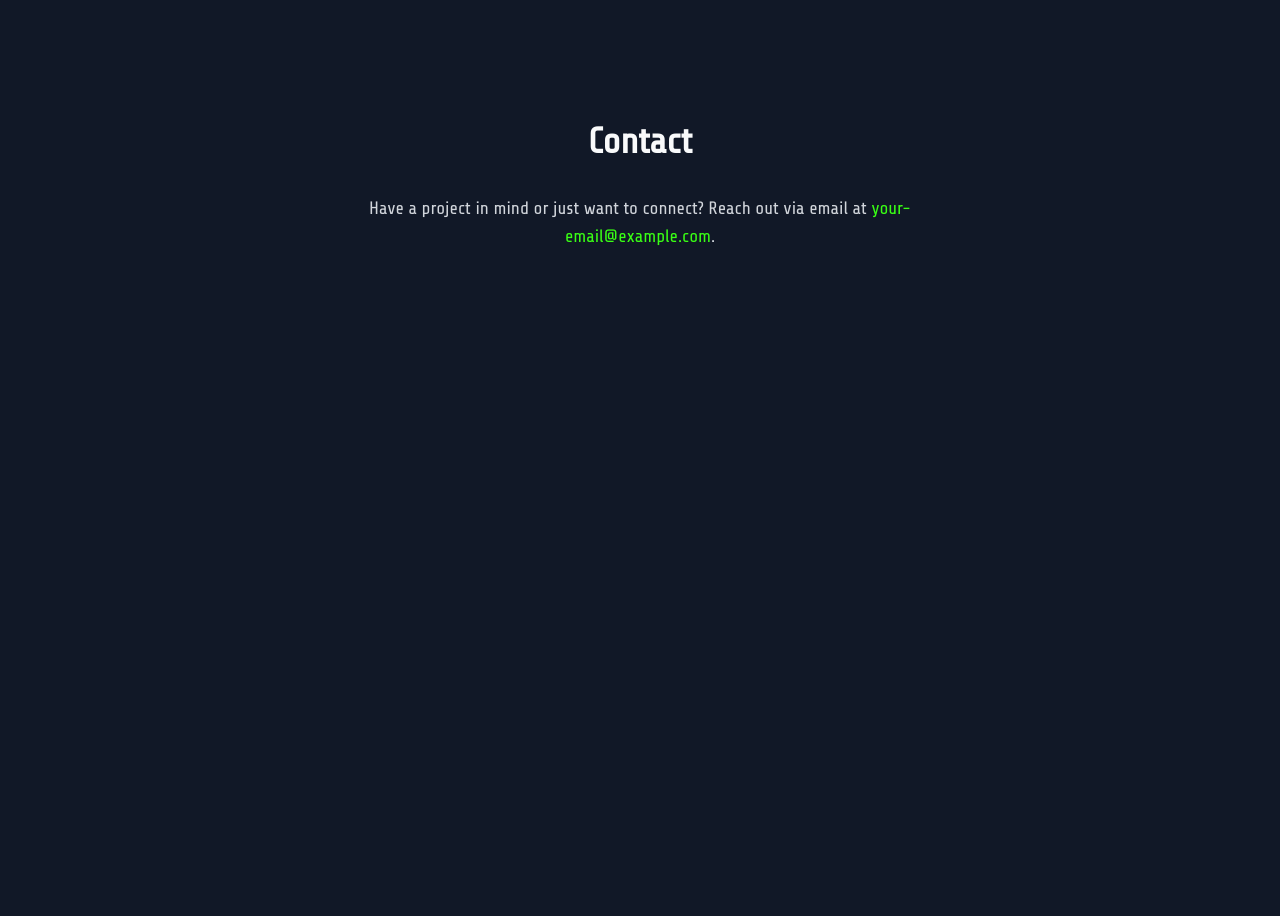
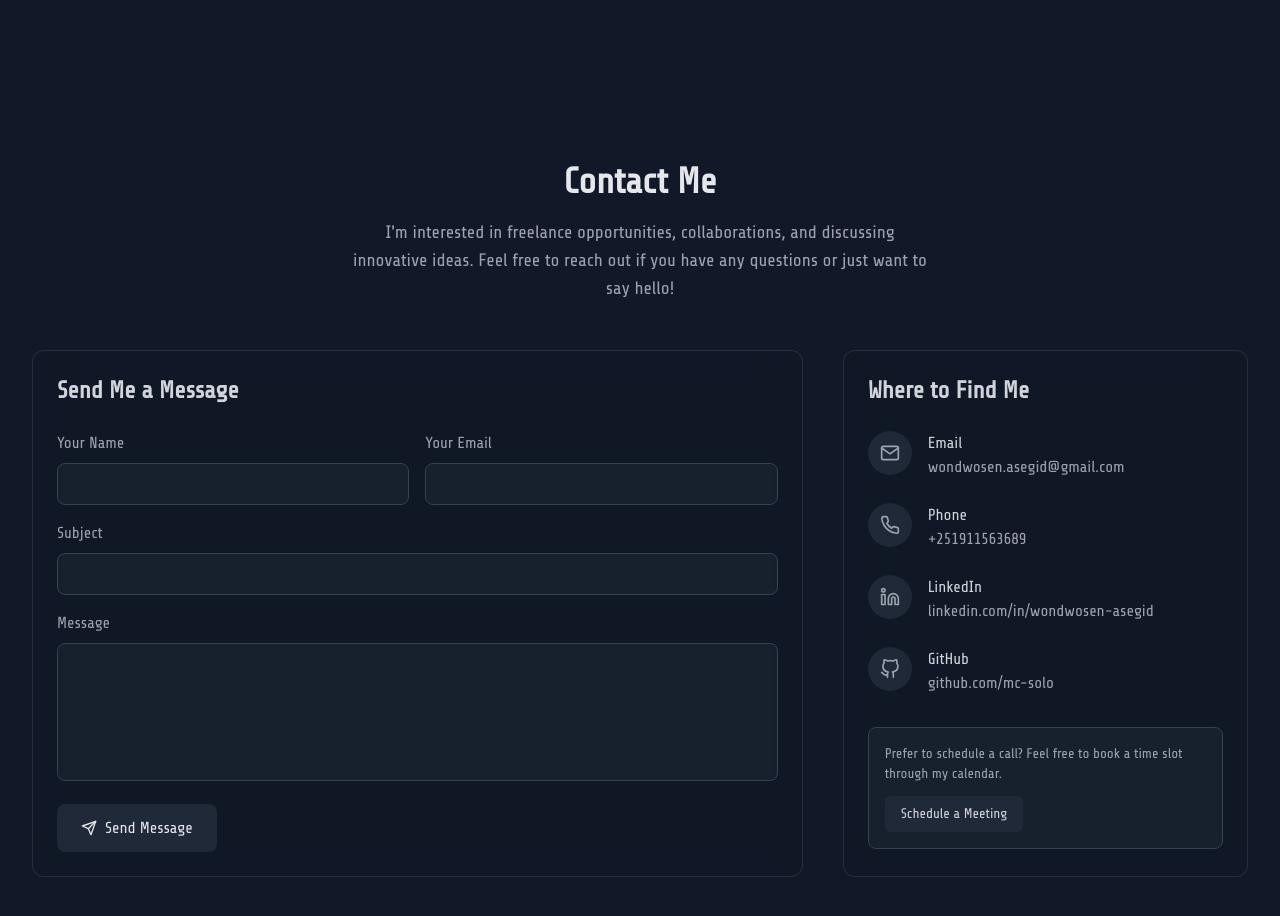
Before and after one commit to mc-solo/my-portfolio, a React (Vite) app: page / in a window 1280 px wide. Shown: the part 2220-3136 px from the top of the page. Before the commit the page ends 2550 px from the top, so only its background shows below. Built offline with nearby package versions, Linux system fonts and the light colour scheme.

Commit message:
update(contact): add actual contact info

```diff
--- a/src/components/Contact.jsx
+++ b/src/components/Contact.jsx
@@ -1,17 +1,223 @@
 // src/components/Contact.jsx
-import React from 'react'
+import React, { useState } from 'react'
+import { motion } from 'framer-motion'
+import { FiMail, FiPhone, FiLinkedin, FiGithub, FiSend } from 'react-icons/fi'
 
-// Contact component: Displays contact information or a call-to-action.
+/**
+ * Contact Component
+ *
+ * This component displays a professional contact section with a form for email communication
+ * and additional contact information. It follows the monochromatic style of the portfolio.
+ */
 const Contact = () => {
+  const [formData, setFormData] = useState({
+    name: '',
+    email: '',
+    subject: '',
+    message: ''
+  })
+  const [formStatus, setFormStatus] = useState(null)
+
+  const handleChange = (e) => {
+    const { name, value } = e.target
+    setFormData(prev => ({ ...prev, [name]: value }))
+  }
+
+  const handleSubmit = (e) => {
+    e.preventDefault()
+    // In a real implementation, you would send the form data to a server or email service
+    // For now, we'll simulate a successful submission
+    setFormStatus('success')
+    setTimeout(() => {
+      setFormStatus(null)
+      setFormData({ name: '', email: '', subject: '', message: '' })
+    }, 3000)
+  }
+
   return (
-    <div className="container mx-auto text-center">
-      <h2 className="text-4xl font-bold mb-8">Contact</h2>
-      <p className="max-w-xl mx-auto text-lg text-gray-300">
-        Have a project in mind or just want to connect? Reach out via email at{' '}
-        <a href="mailto:your-email@example.com" className="text-neonGreen hover:underline">
-          your-email@example.com
-        </a>.
-      </p>
+    <div className="container mx-auto py-10">
+      <motion.div
+        initial={{ opacity: 0, y: 20 }}
+        animate={{ opacity: 1, y: 0 }}
+        transition={{ duration: 0.5 }}
+        className="text-center mb-12"
+      >
+        <h2 className="text-4xl font-bold mb-4 text-gray-200">Contact Me</h2>
+        <p className="max-w-xl mx-auto text-lg text-gray-400">
+          I'm interested in freelance opportunities, collaborations, and discussing innovative ideas.
+          Feel free to reach out if you have any questions or just want to say hello!
+        </p>
+      </motion.div>
+
+      <div className="flex flex-col lg:flex-row gap-10 px-4">
+        {/* Contact Form */}
+        <motion.div
+          initial={{ opacity: 0, x: -20 }}
+          animate={{ opacity: 1, x: 0 }}
+          transition={{ duration: 0.5, delay: 0.2 }}
+          className="flex-1 bg-gray-900/50 backdrop-blur-lg rounded-xl p-6 border border-white/10 hover:border-white/20 transition-all duration-300"
+        >
+          <h3 className="text-2xl font-semibold mb-6 text-gray-300">Send Me a Message</h3>
+
+          <form onSubmit={handleSubmit} className="space-y-4">
+            <div className="grid grid-cols-1 md:grid-cols-2 gap-4">
+              <div>
+                <label htmlFor="name" className="block text-gray-400 mb-2">Your Name</label>
+                <input
+                  type="text"
+                  id="name"
+                  name="name"
+                  value={formData.name}
+                  onChange={handleChange}
+                  required
+                  className="w-full px-4 py-2 bg-gray-800/50 border border-gray-700 rounded-lg focus:outline-none focus:ring-2 focus:ring-gray-500 text-gray-300"
+                />
+              </div>
+              <div>
+                <label htmlFor="email" className="block text-gray-400 mb-2">Your Email</label>
+                <input
+                  type="email"
+                  id="email"
+                  name="email"
+                  value={formData.email}
+                  onChange={handleChange}
+                  required
+                  className="w-full px-4 py-2 bg-gray-800/50 border border-gray-700 rounded-lg focus:outline-none focus:ring-2 focus:ring-gray-500 text-gray-300"
+                />
+              </div>
+            </div>
+
+            <div>
+              <label htmlFor="subject" className="block text-gray-400 mb-2">Subject</label>
+              <input
+                type="text"
+                id="subject"
+                name="subject"
+                value={formData.subject}
+                onChange={handleChange}
+                required
+                className="w-full px-4 py-2 bg-gray-800/50 border border-gray-700 rounded-lg focus:outline-none focus:ring-2 focus:ring-gray-500 text-gray-300"
+              />
+            </div>
+
+            <div>
+              <label htmlFor="message" className="block text-gray-400 mb-2">Message</label>
+              <textarea
+                id="message"
+                name="message"
+                value={formData.message}
+                onChange={handleChange}
+                required
+                rows="5"
+                className="w-full px-4 py-2 bg-gray-800/50 border border-gray-700 rounded-lg focus:outline-none focus:ring-2 focus:ring-gray-500 text-gray-300 resize-none"
+              ></textarea>
+            </div>
+
+            <motion.button
+              whileHover={{ scale: 1.02 }}
+              whileTap={{ scale: 0.98 }}
+              type="submit"
+              className="flex items-center justify-center space-x-2 px-6 py-3 bg-gray-800 hover:bg-gray-700 text-gray-200 rounded-lg transition-colors w-full md:w-auto"
+            >
+              <FiSend />
+              <span>Send Message</span>
+            </motion.button>
+
+            {formStatus === 'success' && (
+              <motion.div
+                initial={{ opacity: 0 }}
+                animate={{ opacity: 1 }}
+                className="mt-4 p-3 bg-gray-800/70 text-gray-300 rounded-lg text-center"
+              >
+                Thank you for your message! I'll get back to you soon.
+              </motion.div>
+            )}
+          </form>
+        </motion.div>
+
+        {/* Contact Information */}
+        <motion.div
+          initial={{ opacity: 0, x: 20 }}
+          animate={{ opacity: 1, x: 0 }}
+          transition={{ duration: 0.5, delay: 0.4 }}
+          className="lg:w-1/3 bg-gray-900/50 backdrop-blur-lg rounded-xl p-6 border border-white/10 hover:border-white/20 transition-all duration-300"
+        >
+          <h3 className="text-2xl font-semibold mb-6 text-gray-300">Where to Find Me</h3>
+
+          <div className="space-y-6">
+            <div className="flex items-start space-x-4">
+              <div className="bg-gray-800 p-3 rounded-full">
+                <FiMail className="text-gray-400 w-5 h-5" />
+              </div>
+              <div>
+                <h4 className="text-gray-300 font-medium">Email</h4>
+                <a
+                  href="mailto:wondwosen.asegid@gmail.com"
+                  className="text-gray-400 hover:text-gray-200 transition-colors"
+                >
+                  wondwosen.asegid@gmail.com
+                </a>
+              </div>
+            </div>
+
+            <div className="flex items-start space-x-4">
+              <div className="bg-gray-800 p-3 rounded-full">
+                <FiPhone className="text-gray-400 w-5 h-5" />
+              </div>
+              <div>
+                <h4 className="text-gray-300 font-medium">Phone</h4>
+                <p className="text-gray-400">+251911563689</p>
+              </div>
+            </div>
+
+            <div className="flex items-start space-x-4">
+              <div className="bg-gray-800 p-3 rounded-full">
+                <FiLinkedin className="text-gray-400 w-5 h-5" />
+              </div>
+              <div>
+                <h4 className="text-gray-300 font-medium">LinkedIn</h4>
+                <a
+                  href="https://www.linkedin.com/in/wondwosen-asegid-3a30aa279/"
+                  target="_blank"
+                  rel="noopener noreferrer"
+                  className="text-gray-400 hover:text-gray-200 transition-colors"
+                >
+                  linkedin.com/in/wondwosen-asegid
+                </a>
+              </div>
+            </div>
+
+            <div className="flex items-start space-x-4">
+              <div className="bg-gray-800 p-3 rounded-full">
+                <FiGithub className="text-gray-400 w-5 h-5" />
+              </div>
+              <div>
+                <h4 className="text-gray-300 font-medium">GitHub</h4>
+                <a
+                  href="https://github.com/mc-solo"
+                  target="_blank"
+                  rel="noopener noreferrer"
+                  className="text-gray-400 hover:text-gray-200 transition-colors"
+                >
+                  github.com/mc-solo
+                </a>
+              </div>
+            </div>
+          </div>
+
+          <div className="mt-8 p-4 bg-gray-800/50 rounded-lg border border-gray-700">
+            <p className="text-gray-400 text-sm">
+              Prefer to schedule a call? Feel free to book a time slot through my calendar.
+            </p>
+            <a
+              href="#"
+              className="mt-3 inline-block px-4 py-2 bg-gray-800 hover:bg-gray-700 text-gray-300 rounded-md transition-colors text-sm"
+            >
+              Schedule a Meeting
+            </a>
+          </div>
+        </motion.div>
+      </div>
     </div>
   )
 }
```
